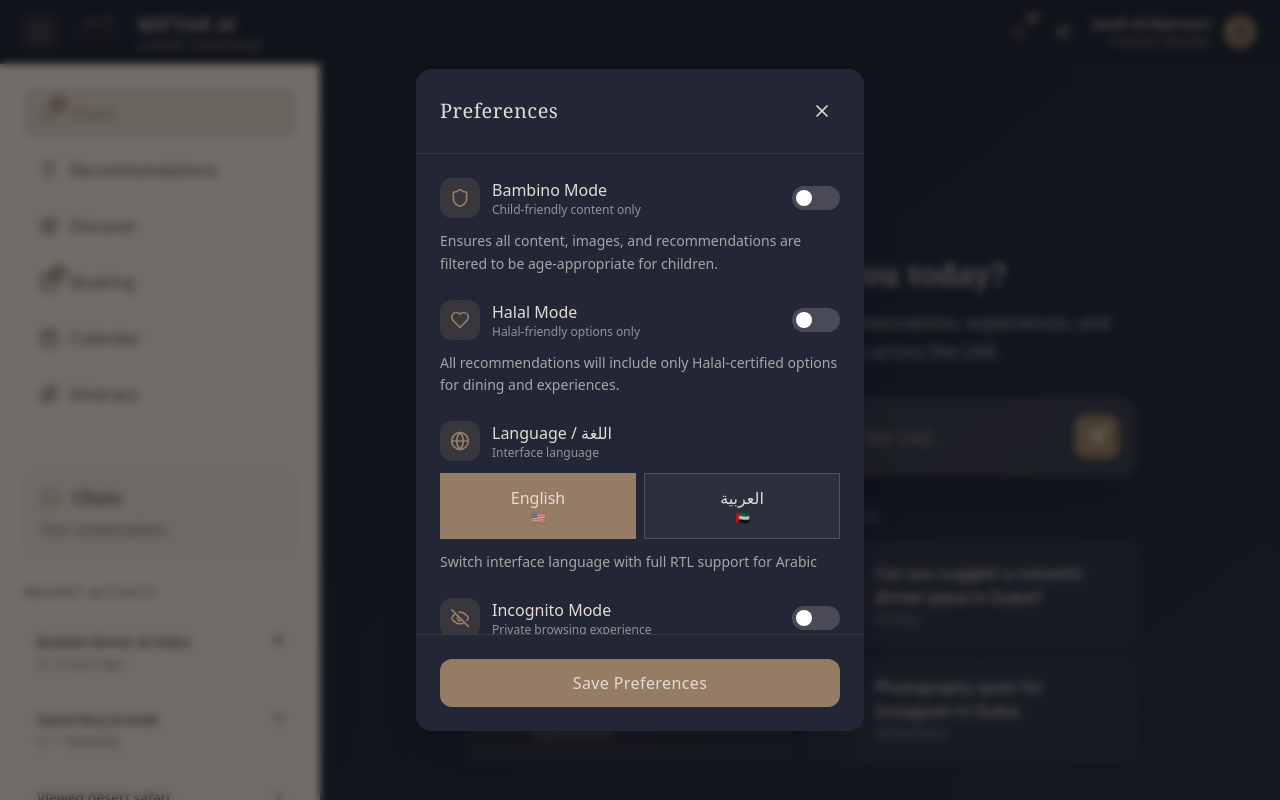
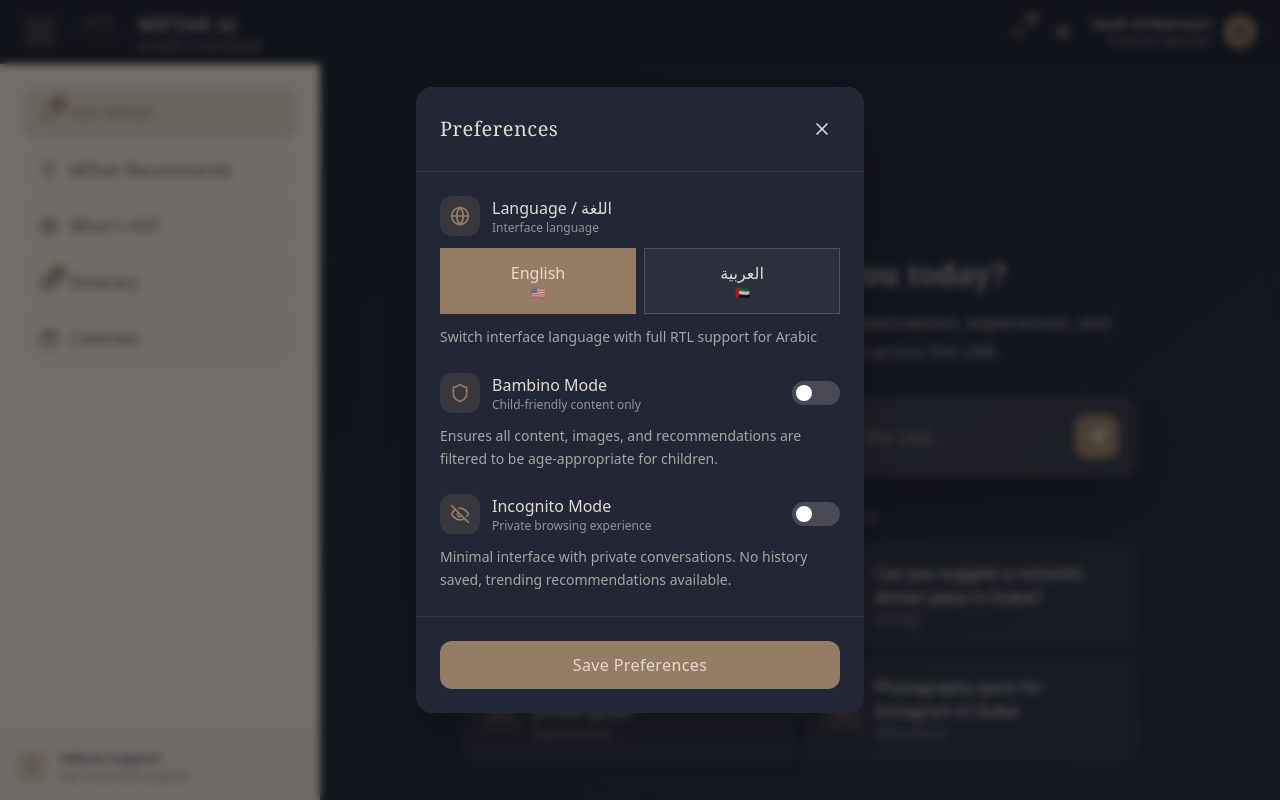
Before and after one commit to choppagunasundar73/miftah_ai, a React (Vite) app: page / in a window 1280 px wide. Both pictures are taken after a click on the button 1063 px from the left and 31 px from the top of the page. Built offline with nearby package versions, Linux system fonts and the light colour scheme.

Commit message:
Add files via upload

```diff
--- a/src/components/MemoryContextPanel.tsx
+++ b/src/components/MemoryContextPanel.tsx
@@ -29,30 +29,30 @@ export function MemoryContextPanel({
     const navigationSections = [
         {
             id: 'chats',
-            label: t('memory.chats'),
+            label: 'Ask Miftah',
             icon: MessageCircle,
             description: t('memory.your_conversations'),
             badge: 3
         },
         {
             id: 'recommendations',
-            label: t('memory.recommendations'),
+            label: 'Miftah Recommends',
             icon: Lightbulb,
             description: t('memory.ai_suggestions'),
             badge: null
         },
         {
             id: 'discover',
-            label: t('memory.discover'),
+            label: "What's HOT",
             icon: Compass,
             description: t('memory.explore_experiences'),
             badge: null
         },
         {
-            id: 'booking',
-            label: t('memory.booking'),
-            icon: Calendar,
-            description: t('memory.reservations'),
+            id: 'itinerary',
+            label: 'Itinerary',
+            icon: Route,
+            description: t('memory.trip_planning'),
             badge: 2
         },
         {
@@ -60,13 +60,6 @@ export function MemoryContextPanel({
             label: t('memory.calendar'),
             icon: Calendar,
             description: t('memory.your_schedule'),
-            badge: null
-        },
-        {
-            id: 'itinerary',
-            label: t('memory.itinerary'),
-            icon: Route,
-            description: t('memory.trip_planning'),
             badge: null
         }
     ];
@@ -79,7 +72,7 @@ export function MemoryContextPanel({
 
     return (
         <div className={`fixed left-0 top-16 h-[calc(100vh-4rem)] bg-[#E3DCD4] text-[#222635] transition-transform duration-300 z-30 shadow-2xl shadow-[#222635]/20 ${isOpen ? 'translate-x-0' : '-translate-x-full'
-            } w-80 overflow-hidden backdrop-blur-sm`}>
+            } w-80 flex flex-col backdrop-blur-sm`}>
 
             {/* Navigation */}
             <div className="p-6">
@@ -115,47 +108,9 @@ export function MemoryContextPanel({
             {/* Content */}
             <div className="flex-1 overflow-y-auto scrollbar-thin scrollbar-thumb-[#957D65]/30 scrollbar-track-transparent hover:scrollbar-thumb-[#957D65]/50">
                 <div className="p-6 space-y-6">
-                    {/* Active Section Info */}
-                    <div className="bg-[#957D65]/10 backdrop-blur-sm rounded-xl p-4 border border-[#957D65]/20">
-                        <div className="flex items-center space-x-3 mb-2">
-                            {(() => {
-                                const activeItem = navigationSections.find(s => s.id === activeSection);
-                                const Icon = activeItem?.icon || MessageCircle;
-                                return <Icon size={20} className="text-[#957D65]" />;
-                            })()}
-                            <h3 className="font-serif font-medium text-lg tracking-wide text-[#222635]">
-                                {navigationSections.find(s => s.id === activeSection)?.label || 'Chats'}
-                            </h3>
-                        </div>
-                        <p className="text-sm text-[#222635]/70 leading-relaxed">
-                            {navigationSections.find(s => s.id === activeSection)?.description || 'Your conversations'}
-                        </p>
-                    </div>
 
-                    {/* Recent Activity */}
-                    <div>
-                        <h3 className="text-sm font-medium uppercase tracking-widest text-[#222635]/80 mb-4">
-                            {t('memory.recent_activity')}
-                        </h3>
-                        <div className="space-y-3">
-                            {recentActivity.map((activity, i) => (
-                                <div key={i} className="bg-[#957D65]/5 backdrop-blur-sm rounded-lg p-3 border border-[#957D65]/10">
-                                    <div className="flex items-start justify-between">
-                                        <div className="flex-1">
-                                            <p className="text-sm font-medium text-[#222635] mb-1">{activity.action}</p>
-                                            <div className="flex items-center space-x-2 text-xs text-[#222635]/60">
-                                                <Clock size={10} />
-                                                <span>{activity.time}</span>
-                                            </div>
-                                        </div>
-                                        <div className={`w-2 h-2 rounded-full mt-1 ${activity.type === 'booking' ? 'bg-[#957D65]' :
-                                            activity.type === 'saved' ? 'bg-[#957D65]/70' : 'bg-[#957D65]/40'
-                                            }`}></div>
-                                    </div>
-                                </div>
-                            ))}
-                        </div>
-                    </div>
+
+
 
                     {/* Quick Stats - Commented out */}
                     {/* <div>
@@ -176,15 +131,15 @@ export function MemoryContextPanel({
                 </div>
             </div>
 
-            {/* Help & Support Footer */}
-            <div className="p-2 border-t border-[#957D65]/20 bg-[#957D65]/5 backdrop-blur-sm">
-                <div className="flex items-center space-x-1">
-                    <div className="w-6 h-6 bg-[#957D65]/20 rounded-xl flex items-center justify-center backdrop-blur-sm hover:bg-[#957D65]/30 transition-colors duration-200">
-                        <span className="text-[#957D65] text-sm font-bold">?</span>
+            {/* Help & Support Footer - Fixed at bottom */}
+            <div className="mt-auto p-4 border-t border-[#957D65]/20 bg-[#957D65]/5 backdrop-blur-sm">
+                <div className="flex items-center space-x-3">
+                    <div className="w-8 h-8 bg-[#957D65]/20 rounded-xl flex items-center justify-center backdrop-blur-sm hover:bg-[#957D65]/30 transition-colors duration-200 cursor-pointer">
+                        <span className="text-[#957D65] text-base font-bold">?</span>
                     </div>
                     <div className="flex-1">
-                        <div className="text-sm font-medium text-[#222635] mb-1">{t('memory.help_support')}</div>
-                        <div className="text-xs text-[#222635]/60 leading-relaxed">{t('memory.get_assistance')}</div>
+                        <div className="text-sm font-medium text-[#222635]">{t('memory.help_support')}</div>
+                        <div className="text-xs text-[#222635]/60">{t('memory.get_assistance')}</div>
                     </div>
                 </div>
             </div>
--- a/src/components/PreferencesModal.tsx
+++ b/src/components/PreferencesModal.tsx
@@ -1,5 +1,5 @@
 import { useState } from 'react';
-import { X, Shield, Heart, EyeOff, Lock, Check, AlertTriangle, Globe } from 'lucide-react';
+import { X, Shield, Heart, EyeOff, Lock, Check, AlertTriangle, Globe, Baby } from 'lucide-react';
 import { useLanguage } from '../contexts/LanguageContext';
 
 interface PreferencesModalProps {
@@ -79,84 +79,6 @@ export function PreferencesModal({ isOpen, onClose, onActivateIncognito }: Prefe
 
         {/* Content */}
         <div className="p-6 space-y-6 max-h-[60vh] overflow-y-auto">
-          {/* Bambino Mode */}
-          <div className="space-y-3">
-            <div className="flex items-center justify-between">
-              <div className="flex items-center space-x-3">
-                <div className="w-10 h-10 bg-[#957D65]/20 rounded-xl flex items-center justify-center">
-                  <Shield size={20} className="text-[#957D65]" />
-                </div>
-                <div>
-                  <h3 className="font-medium text-[#E3DCD4]">
-                    {t('preferences.bambino_mode')}
-                  </h3>
-                  <p className="text-xs text-[#E3DCD4]/60">
-                    {t('preferences.child_friendly')}
-                  </p>
-                </div>
-              </div>
-              <button
-                onClick={handleBambinoToggle}
-                className={`relative w-12 h-6 rounded-full transition-all duration-200 ${bambinoMode ? 'bg-[#957D65]' : 'bg-[#E3DCD4]/20'
-                  }`}
-              >
-                <div
-                  className={`absolute top-1 w-4 h-4 bg-white rounded-full transition-all duration-200`}
-                  style={language === 'ar' ? {
-                    right: bambinoMode ? '0.25rem' : '1.75rem',
-                    left: 'auto',
-                    transition: 'right 0.2s ease-in-out'
-                  } : {
-                    transform: bambinoMode ? 'translateX(1.75rem)' : 'translateX(0.25rem)',
-                    transition: 'transform 0.2s ease-in-out'
-                  }}
-                />
-              </button>
-            </div>
-            <p className="text-sm text-[#E3DCD4]/70 leading-relaxed">
-              {t('preferences.bambino_description')}
-            </p>
-          </div>
-
-          {/* Halal Mode */}
-          <div className="space-y-3">
-            <div className="flex items-center justify-between">
-              <div className="flex items-center space-x-3">
-                <div className="w-10 h-10 bg-[#957D65]/20 rounded-xl flex items-center justify-center">
-                  <Heart size={20} className="text-[#957D65]" />
-                </div>
-                <div>
-                  <h3 className="font-medium text-[#E3DCD4]">
-                    {t('preferences.halal_mode')}
-                  </h3>
-                  <p className="text-xs text-[#E3DCD4]/60">
-                    {t('preferences.halal_friendly')}
-                  </p>
-                </div>
-              </div>
-              <button
-                onClick={handleHalalToggle}
-                className={`relative w-12 h-6 rounded-full transition-all duration-200 ${halalMode ? 'bg-[#957D65]' : 'bg-[#E3DCD4]/20'
-                  }`}
-              >
-                <div
-                  className={`absolute top-1 w-4 h-4 bg-white rounded-full transition-all duration-200`}
-                  style={language === 'ar' ? {
-                    right: halalMode ? '0.25rem' : '1.75rem',
-                    left: 'auto',
-                    transition: 'right 0.2s ease-in-out'
-                  } : {
-                    transform: halalMode ? 'translateX(1.75rem)' : 'translateX(0.25rem)',
-                    transition: 'transform 0.2s ease-in-out'
-                  }}
-                />
-              </button>
-            </div>
-            <p className="text-sm text-[#E3DCD4]/70 leading-relaxed">
-              {t('preferences.halal_description')}
-            </p>
-          </div>
-
           {/* Language Selection */}
           <div className="space-y-3">
             <div className="flex items-center justify-between">
@@ -198,6 +120,45 @@ export function PreferencesModal({ isOpen, onClose, onActivateIncognito }: Prefe
             </div>
             <p className="text-sm text-[#E3DCD4]/70 leading-relaxed">
               {t('preferences.language_description')}
+            </p>
+          </div>
+
+          {/* Bambino Mode */}
+          <div className="space-y-3">
+            <div className="flex items-center justify-between">
+              <div className="flex items-center space-x-3">
+                <div className="w-10 h-10 bg-[#957D65]/20 rounded-xl flex items-center justify-center">
+                  <Shield size={20} className="text-[#957D65]" />
+                </div>
+                <div>
+                  <h3 className="font-medium text-[#E3DCD4]">
+                    {t('preferences.bambino_mode')}
+                  </h3>
+                  <p className="text-xs text-[#E3DCD4]/60">
+                    {t('preferences.child_friendly')}
+                  </p>
+                </div>
+              </div>
+              <button
+                onClick={handleBambinoToggle}
+                className={`relative w-12 h-6 rounded-full transition-all duration-200 ${bambinoMode ? 'bg-[#957D65]' : 'bg-[#E3DCD4]/20'
+                  }`}
+              >
+                <div
+                  className={`absolute top-1 w-4 h-4 bg-white rounded-full transition-all duration-200`}
+                  style={language === 'ar' ? {
+                    right: bambinoMode ? '0.25rem' : '1.75rem',
+                    left: 'auto',
+                    transition: 'right 0.2s ease-in-out'
+                  } : {
+                    transform: bambinoMode ? 'translateX(1.75rem)' : 'translateX(0.25rem)',
+                    transition: 'transform 0.2s ease-in-out'
+                  }}
+                />
+              </button>
+            </div>
+            <p className="text-sm text-[#E3DCD4]/70 leading-relaxed">
+              {t('preferences.bambino_description')}
             </p>
           </div>
 
@@ -246,6 +207,45 @@ export function PreferencesModal({ isOpen, onClose, onActivateIncognito }: Prefe
               {t('preferences.incognito_description')}
             </p>
           </div>
+
+          {/* Halal Mode - Commented Out */}
+          {/* <div className="space-y-3">
+            <div className="flex items-center justify-between">
+              <div className="flex items-center space-x-3">
+                <div className="w-10 h-10 bg-[#957D65]/20 rounded-xl flex items-center justify-center">
+                  <Heart size={20} className="text-[#957D65]" />
+                </div>
+                <div>
+                  <h3 className="font-medium text-[#E3DCD4]">
+                    {t('preferences.halal_mode')}
+                  </h3>
+                  <p className="text-xs text-[#E3DCD4]/60">
+                    {t('preferences.halal_friendly')}
+                  </p>
+                </div>
+              </div>
+              <button
+                onClick={handleHalalToggle}
+                className={`relative w-12 h-6 rounded-full transition-all duration-200 ${halalMode ? 'bg-[#957D65]' : 'bg-[#E3DCD4]/20'
+                  }`}
+              >
+                <div
+                  className={`absolute top-1 w-4 h-4 bg-white rounded-full transition-all duration-200`}
+                  style={language === 'ar' ? {
+                    right: halalMode ? '0.25rem' : '1.75rem',
+                    left: 'auto',
+                    transition: 'right 0.2s ease-in-out'
+                  } : {
+                    transform: halalMode ? 'translateX(1.75rem)' : 'translateX(0.25rem)',
+                    transition: 'transform 0.2s ease-in-out'
+                  }}
+                />
+              </button>
+            </div>
+            <p className="text-sm text-[#E3DCD4]/70 leading-relaxed">
+              {t('preferences.halal_description')}
+            </p>
+          </div> */}
         </div>
 
         {/* Footer */}
@@ -257,11 +257,39 @@ export function PreferencesModal({ isOpen, onClose, onActivateIncognito }: Prefe
             {t('preferences.save')}
           </button>
         </div>
+
+        {/* Language Change Confirmation */}
+        {showLanguageConfirm && (
+          <div className="absolute top-4 right-4 bg-[#957D65] text-[#E3DCD4] p-4 rounded-xl shadow-lg animate-slide-in-right">
+            <div className="flex items-center space-x-3">
+              <Globe size={20} />
+              <div>
+                <p className="font-medium">
+                  {t('preferences.language_changed')}
+                </p>
+                <p className="text-xs opacity-80">
+                  {language === 'ar' ? t('preferences.interface_arabic') : t('preferences.interface_english')}
+                </p>
+              </div>
+            </div>
+          </div>
+        )}
+
+        <style>{`
+          @keyframes slide-in-right {
+            from { transform: translateX(100%); opacity: 0; }
+            to { transform: translateX(0); opacity: 1; }
+          }
+
+          .animate-slide-in-right {
+            animation: slide-in-right 0.3s ease-out;
+          }
+        `}</style>
       </div>
 
       {/* PIN Prompt Modal */}
       {showPinPrompt && (
-        <div className="absolute inset-0 bg-black/70 flex items-center justify-center p-4">
+        <div className="fixed inset-0 z-[60] bg-black/70 flex items-center justify-center p-4">
           <div className="bg-[#222635] rounded-xl p-6 max-w-sm w-full">
             <div className="text-center space-y-4">
               <div className="w-12 h-12 bg-[#957D65]/20 rounded-full flex items-center justify-center mx-auto">
@@ -308,51 +336,6 @@ export function PreferencesModal({ isOpen, onClose, onActivateIncognito }: Prefe
           </div>
         </div>
       )}
-
-      {/* Halal Mode Confirmation */}
-      {showHalalConfirm && (
-        <div className="absolute top-4 right-4 bg-[#957D65] text-[#E3DCD4] p-4 rounded-xl shadow-lg animate-slide-in-right">
-          <div className="flex items-center space-x-3">
-            <Check size={20} />
-            <div>
-              <p className="font-medium">
-                {t('preferences.halal_active')}
-              </p>
-              <p className="text-xs opacity-80">
-                {t('preferences.halal_content')}
-              </p>
-            </div>
-          </div>
-        </div>
-      )}
-
-      {/* Language Change Confirmation */}
-      {showLanguageConfirm && (
-        <div className="absolute top-4 right-4 bg-[#957D65] text-[#E3DCD4] p-4 rounded-xl shadow-lg animate-slide-in-right">
-          <div className="flex items-center space-x-3">
-            <Globe size={20} />
-            <div>
-              <p className="font-medium">
-                {t('preferences.language_changed')}
-              </p>
-              <p className="text-xs opacity-80">
-                {language === 'ar' ? t('preferences.interface_arabic') : t('preferences.interface_english')}
-              </p>
-            </div>
-          </div>
-        </div>
-      )}
-
-      <style>{`
-        @keyframes slide-in-right {
-          from { transform: translateX(100%); opacity: 0; }
-          to { transform: translateX(0); opacity: 1; }
-        }
-
-        .animate-slide-in-right {
-          animation: slide-in-right 0.3s ease-out;
-        }
-      `}</style>
     </div>
   );
 }
--- a/src/contexts/LanguageContext.tsx
+++ b/src/contexts/LanguageContext.tsx
@@ -392,7 +392,9 @@ export function LanguageProvider({ children }: { children: ReactNode }) {
   const [language, setLanguage] = useState<Language>('en');
 
   const t = (key: string): string => {
-    return translations[language][key as keyof typeof translations[typeof language]] || key;
+    const translationKey = key as keyof typeof translations[typeof language];
+    const translation = translations[language][translationKey];
+    return translation ? String(translation) : key;
   };
 
   return (
```
Also changed, not shown: src/assets/miftah_key_logo.jpg (added).
